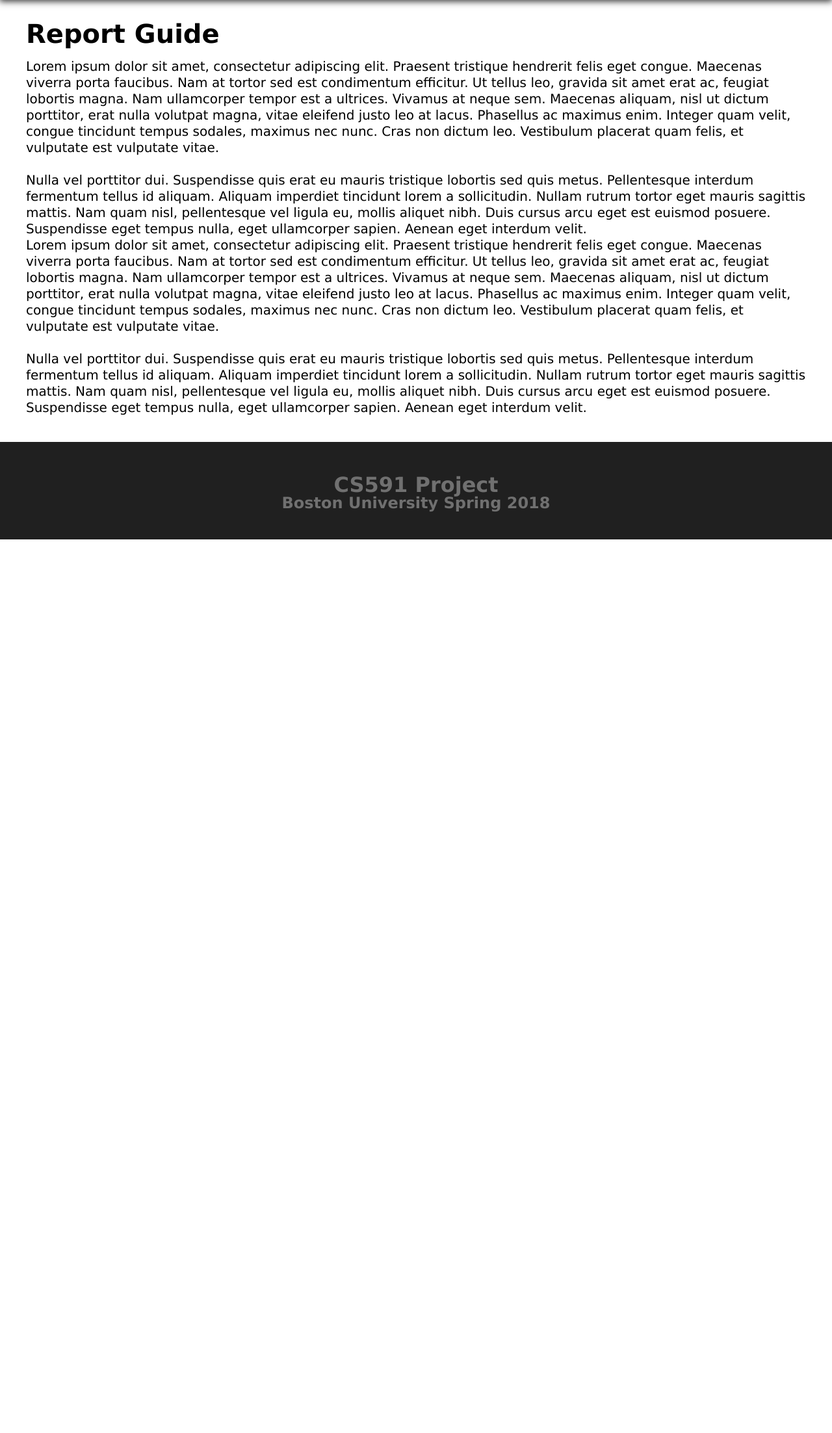
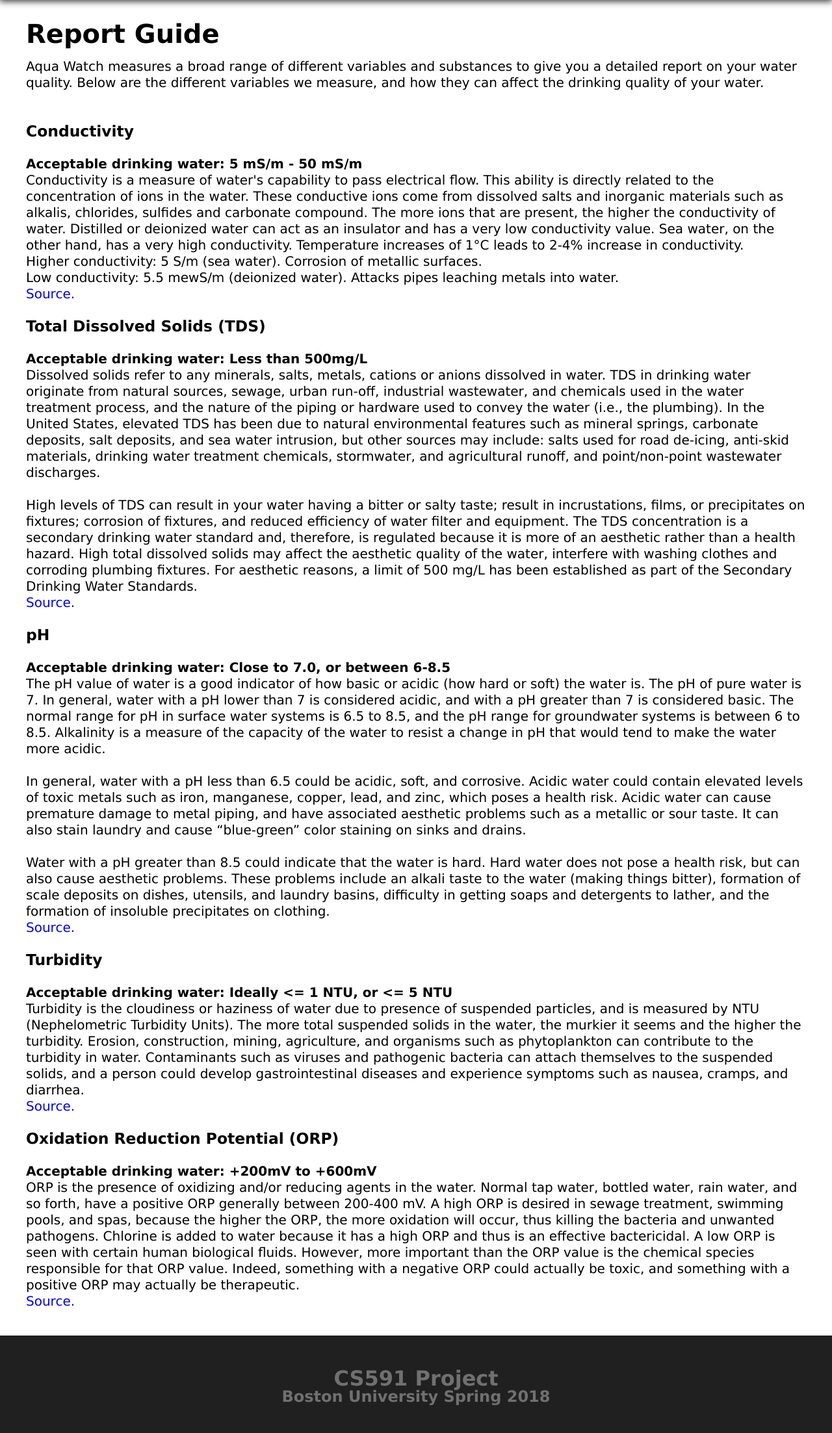
Before and after one commit to aqua-watch/aqua-watch-API, a Flask app: page /report_guide in a window 1280 px wide. Shown: the part 125-2330 px from the top of the page at 65% size. Before the commit the page ends 955 px from the top, so only its background shows below. Run offline with Flask 2, Linux system fonts and the light colour scheme.

Commit message:
Information added to Report Guide page

```diff
--- a/aqua-watch-api/templates/index.html
+++ b/aqua-watch-api/templates/index.html
@@ -24,7 +24,7 @@
 			</div>
 		</div>
 
-		<h1>Aqua Watch</h1>
+		<a href="{{ url_for('index') }}"><h1>Aqua Watch</h1></a>
 
         {% if logged_in %}
             <div id="login-register" style="display:none;">
--- a/aqua-watch-api/templates/login.html
+++ b/aqua-watch-api/templates/login.html
@@ -23,7 +23,7 @@
 			</div>
 		</div>
 
-		<h1>Aqua Watch</h1>
+		<a href="{{ url_for('index') }}"><h1>Aqua Watch</h1></a>
 
         <div id="login-register">
             <form method="get" action="{{ url_for('login') }}">
--- a/aqua-watch-api/templates/map.html
+++ b/aqua-watch-api/templates/map.html
@@ -25,7 +25,7 @@
 			</div>
 		</div>
 
-		<h1>Aqua Watch</h1>
+		<a href="{{ url_for('index') }}"><h1>Aqua Watch</h1></a>
 
         {% if logged_in %}
             <div id="login-register" style="display:none;">
--- a/aqua-watch-api/templates/mapview.html
+++ b/aqua-watch-api/templates/mapview.html
@@ -26,7 +26,7 @@
 			</div>
 		</div>
 
-		<h1>Aqua Watch</h1>
+		<a href="{{ url_for('index') }}"><h1>Aqua Watch</h1></a>
 
         {% if logged_in %}
             <div id="login-register" style="display:none;">
--- a/aqua-watch-api/templates/register.html
+++ b/aqua-watch-api/templates/register.html
@@ -23,7 +23,7 @@
 			</div>
 		</div>
 
-		<h1>Aqua Watch</h1>
+		<a href="{{ url_for('index') }}"><h1>Aqua Watch</h1></a>
 
         <div id="login-register">
             <form method="get" action="{{ url_for('login') }}">
--- a/aqua-watch-api/templates/report_guide.html
+++ b/aqua-watch-api/templates/report_guide.html
@@ -24,7 +24,7 @@
 			</div>
 		</div>
 
-		<h1>Aqua Watch</h1>
+		<a href="{{ url_for('index') }}"><h1>Aqua Watch</h1></a>
 
         {% if logged_in %}
             <div id="login-register" style="display:none;">
@@ -78,14 +78,58 @@
 
 	<div class="container_content">
 		<h2>Report Guide</h2>
-		<br>
-		<p>Lorem ipsum dolor sit amet, consectetur adipiscing elit. Praesent tristique hendrerit felis eget congue. Maecenas viverra porta faucibus. Nam at tortor sed est condimentum efficitur. Ut tellus leo, gravida sit amet erat ac, feugiat lobortis magna. Nam ullamcorper tempor est a ultrices. Vivamus at neque sem. Maecenas aliquam, nisl ut dictum porttitor, erat nulla volutpat magna, vitae eleifend justo leo at lacus. Phasellus ac maximus enim. Integer quam velit, congue tincidunt tempus sodales, maximus nec nunc. Cras non dictum leo. Vestibulum placerat quam felis, et vulputate est vulputate vitae.</p>
-		<br>
-		<p>Nulla vel porttitor dui. Suspendisse quis erat eu mauris tristique lobortis sed quis metus. Pellentesque interdum fermentum tellus id aliquam. Aliquam imperdiet tincidunt lorem a sollicitudin. Nullam rutrum tortor eget mauris sagittis mattis. Nam quam nisl, pellentesque vel ligula eu, mollis aliquet nibh. Duis cursus arcu eget est euismod posuere. Suspendisse eget tempus nulla, eget ullamcorper sapien. Aenean eget interdum velit.</p>
-		<p>Lorem ipsum dolor sit amet, consectetur adipiscing elit. Praesent tristique hendrerit felis eget congue. Maecenas viverra porta faucibus. Nam at tortor sed est condimentum efficitur. Ut tellus leo, gravida sit amet erat ac, feugiat lobortis magna. Nam ullamcorper tempor est a ultrices. Vivamus at neque sem. Maecenas aliquam, nisl ut dictum porttitor, erat nulla volutpat magna, vitae eleifend justo leo at lacus. Phasellus ac maximus enim. Integer quam velit, congue tincidunt tempus sodales, maximus nec nunc. Cras non dictum leo. Vestibulum placerat quam felis, et vulputate est vulputate vitae.</p>
-		<br>
-		<p>Nulla vel porttitor dui. Suspendisse quis erat eu mauris tristique lobortis sed quis metus. Pellentesque interdum fermentum tellus id aliquam. Aliquam imperdiet tincidunt lorem a sollicitudin. Nullam rutrum tortor eget mauris sagittis mattis. Nam quam nisl, pellentesque vel ligula eu, mollis aliquet nibh. Duis cursus arcu eget est euismod posuere. Suspendisse eget tempus nulla, eget ullamcorper sapien. Aenean eget interdum velit.</p>
-	</div>
+        <br>
+        <p>Aqua Watch measures a broad range of different variables and substances to give you a detailed report on your water quality. Below are the different variables we measure, and how they can affect the drinking quality of your water.</p>
+
+        <br><br>
+
+        <h3>Conductivity</h3>
+        <br>
+        <b><p>Acceptable drinking water: 5 mS/m - 50 mS/m</p></b>
+        <p>Conductivity is a measure of water's capability to pass electrical flow. This ability is directly related to the concentration of ions in the water. These conductive ions come from dissolved salts and inorganic materials such as alkalis, chlorides, sulfides and carbonate compound. The more ions that are present, the higher the conductivity of water. Distilled or deionized water can act as an insulator and has a very low conductivity value. Sea water, on the other hand, has a very high conductivity. Temperature increases of 1&degC leads to 2-4% increase in conductivity.</p>
+        <p>Higher conductivity: 5 S/m (sea water). Corrosion of metallic surfaces.</p>
+        <p>Low conductivity: 5.5 mewS/m (deionized water). Attacks pipes leaching metals into water.</p>
+        <a href="http://www.fondriest.com/environmental-measurements/parameters/water-quality/conductivity-salinity-tds/">Source.</a>
+
+        <br><br>
+
+        <h3>Total Dissolved Solids (TDS)</h3>
+        <br>
+        <b><p>Acceptable drinking water: Less than 500mg/L </p></b>
+        <p>Dissolved solids refer to any minerals, salts, metals, cations or anions dissolved in water. TDS in drinking water originate from natural sources, sewage, urban run-off, industrial wastewater, and chemicals used in the water treatment process, and the nature of the piping or hardware used to convey the water (i.e., the plumbing). In the United States, elevated TDS has been due to natural environmental features such as mineral springs, carbonate deposits, salt deposits, and sea water intrusion, but other sources may include: salts used for road de-icing, anti-skid materials, drinking water treatment chemicals, stormwater, and agricultural runoff, and point/non-point wastewater discharges.</p>
+        <br>
+        <p>High levels of TDS can result in your water having a bitter or salty taste; result in incrustations, films, or precipitates on fixtures; corrosion of fixtures, and reduced efficiency of water filter and equipment. The TDS concentration is a secondary drinking water standard and, therefore, is regulated because it is more of an aesthetic rather than a health hazard. High total dissolved solids may affect the aesthetic quality of the water, interfere with washing clothes and corroding plumbing fixtures. For aesthetic reasons, a limit of 500 mg/L has been established as part of the Secondary Drinking Water Standards.</p>
+        <a href="https://www.water-research.net/index.php/water-treatment/tools/total-dissolved-solids">Source.</a>
+
+        <br><br>
+
+        <h3>pH</h3>
+        <br>
+        <b><p>Acceptable drinking water: Close to 7.0, or between 6-8.5 </p></b>
+        <p>The pH value of water is a good indicator of how basic or acidic (how hard or soft) the water is. The pH of pure water is 7. In general, water with a pH lower than 7 is considered acidic, and with a pH greater than 7 is considered basic. The normal range for pH in surface water systems is 6.5 to 8.5, and the pH range for groundwater systems is between 6 to 8.5. Alkalinity is a measure of the capacity of the water to resist a change in pH that would tend to make the water more acidic.</p>
+        <br>
+        <p>In general, water with a pH less than 6.5 could be acidic, soft, and corrosive. Acidic water could contain elevated levels of toxic metals such as iron, manganese, copper, lead, and zinc, which poses a health risk. Acidic water can cause premature damage to metal piping, and have associated aesthetic problems such as a metallic or sour taste. It can also stain laundry and cause “blue-green” color staining on sinks and drains.</p>
+        <br>
+        <p>Water with a pH greater than 8.5 could indicate that the water is hard. Hard water does not pose a health risk, but can also cause aesthetic problems. These problems include an alkali taste to the water (making things bitter), formation of scale deposits on dishes, utensils, and laundry basins, difficulty in getting soaps and detergents to lather, and the formation of insoluble precipitates on clothing.</p>
+        <a href="https://www.freedrinkingwater.com/water-education/quality-water-ph-page2.htm">Source.</a>
+
+        <br><br>
+
+        <h3>Turbidity</h3>
+        <br>
+        <b><p>Acceptable drinking water: Ideally <= 1 NTU, or <= 5 NTU </p></b>
+        <p>Turbidity is the cloudiness or haziness of water due to presence of suspended particles, and is measured by NTU (Nephelometric Turbidity Units). The more total suspended solids in the water, the murkier it seems and the higher the turbidity. Erosion, construction, mining, agriculture, and organisms such as phytoplankton can contribute to the turbidity in water. Contaminants such as viruses and pathogenic bacteria can attach themselves to the suspended solids, and a person could develop gastrointestinal diseases and experience symptoms such as nausea, cramps, and diarrhea.</p>
+        <a href="http://www.lamotte.com/en/blog/test-factors/91-what-is-turbidity">Source.</a>
+
+        <br><br>
+
+        <h3>Oxidation Reduction Potential (ORP)</h3>
+        <br>
+        <b><p>Acceptable drinking water: +200mV to +600mV </p></b>
+        <p>ORP is the presence of oxidizing and/or reducing agents in the water.  Normal tap water, bottled water, rain water, and so forth, have a positive ORP generally between 200-400 mV. A high ORP is desired in sewage treatment, swimming pools, and spas, because the higher the ORP, the more oxidation will occur, thus killing the bacteria and unwanted pathogens. Chlorine is added to water because it has a high ORP and thus is an effective bactericidal. A low ORP is seen with certain human biological fluids. However, more important than the ORP value is the chemical species responsible for that ORP value. Indeed, something with a negative ORP could actually be toxic, and something with a positive ORP may actually be therapeutic.</p>
+        <a href="http://www.molecularhydrogenfoundation.org/importance-of-oxidation-reduction-potential-orp/">Source.</a>
+
+    </div>
 
 
 	<footer>
--- a/aqua-watch-api/templates/your_water_quality.html
+++ b/aqua-watch-api/templates/your_water_quality.html
@@ -23,7 +23,7 @@
 			</div>
 		</div>
 
-		<h1>Aqua Watch</h1>
+		<a href="{{ url_for('index') }}"><h1>Aqua Watch</h1></a>
 
         {% if logged_in %}
             <div id="login-register" style="display:none;">
```
Also changed, not shown: aqua-watch-api/static/img/water.jpeg.
